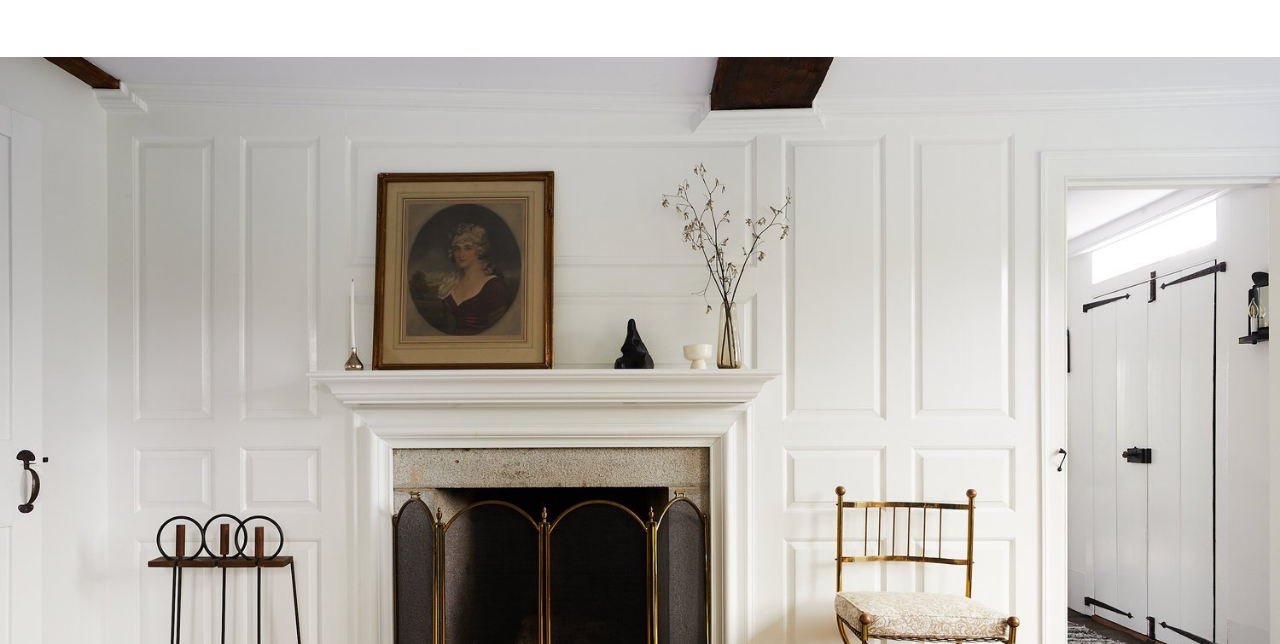
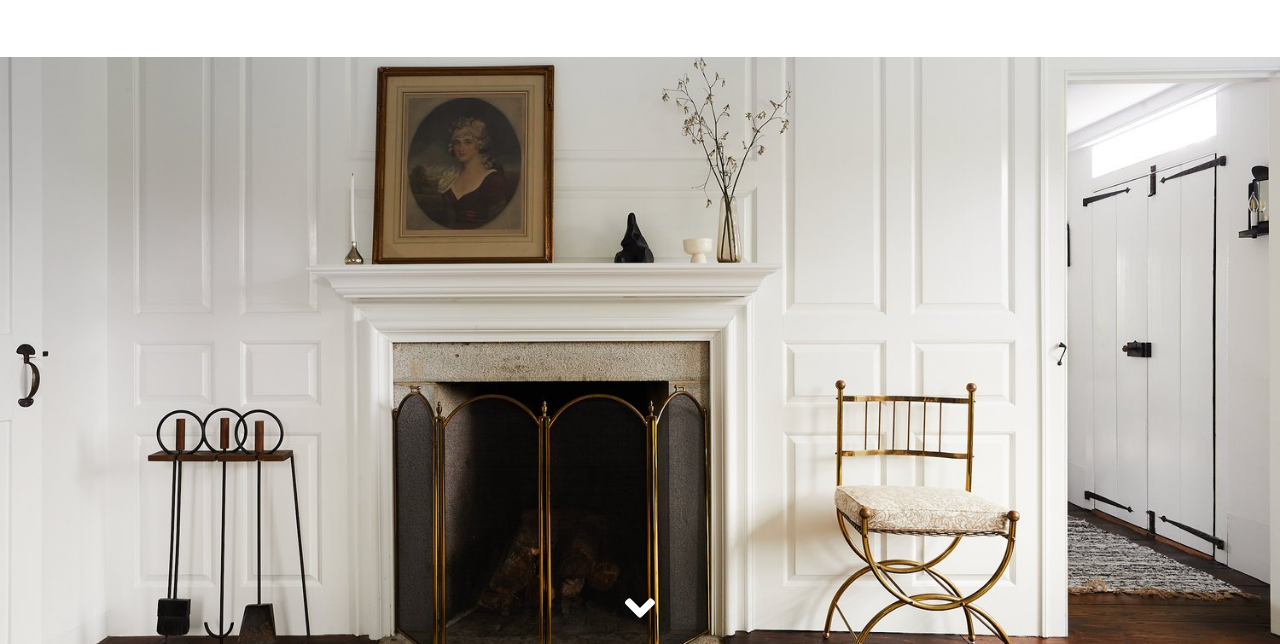
Before and after one commit to rsefer/kathrynlarocca.com, a plain HTML site: page index.html in a window 1280 px wide. Shown: the part 156-800 px from the top of the page. Drawn offline with Linux system fonts and the light colour scheme; some packages are replaced by stand-ins of ours; a script that the page names is missing; a web font is replaced by a local one.

Commit message:
Hero auto sizing

```diff
--- a/index.html
+++ b/index.html
@@ -235,7 +235,9 @@
 		}
 
 		.hero {
-			height: 50rem;
+			height: 40rem;
+			height: calc(100vh - 212px);
+			min-height: 35rem;
 		}
 
 		.what-i-do {
@@ -332,11 +334,24 @@
 <script src="https://cdn.jsdelivr.net/gh/cferdinandi/smooth-scroll@16.1.3/dist/smooth-scroll.polyfills.min.js"></script>
 <script>
 	(function() {
+
+		function setVH() {
+			var vh = window.innerHeight * 0.01;
+			document.documentElement.style.setProperty('--vh', vh + 'px');
+		}
+
 		var ll = new LazyLoad({
 			threshold: 400
 		});
+
 		var scroll = new SmoothScroll('a.smooth', {
 			speed: 400
+		});
+
+		setVH();
+
+		window.addEventListener('resize', function() {
+			setVH();
 		});
 	})();
 </script>
```
